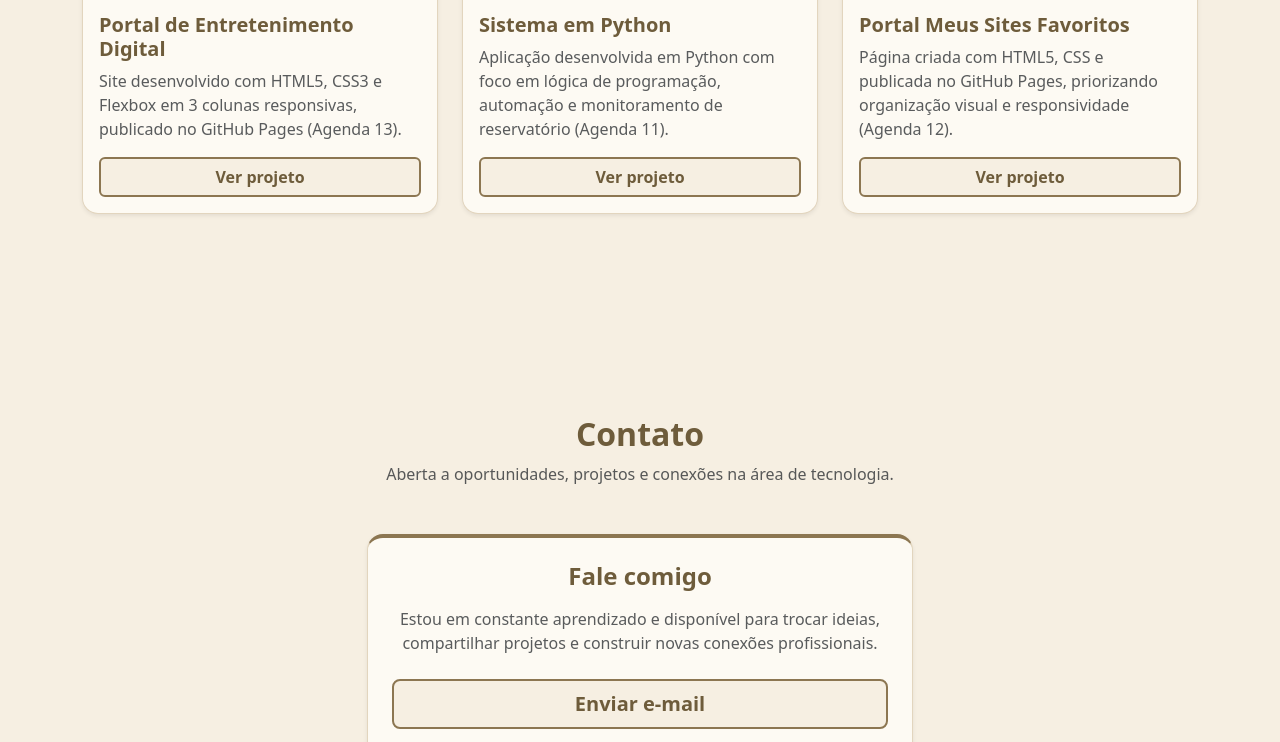
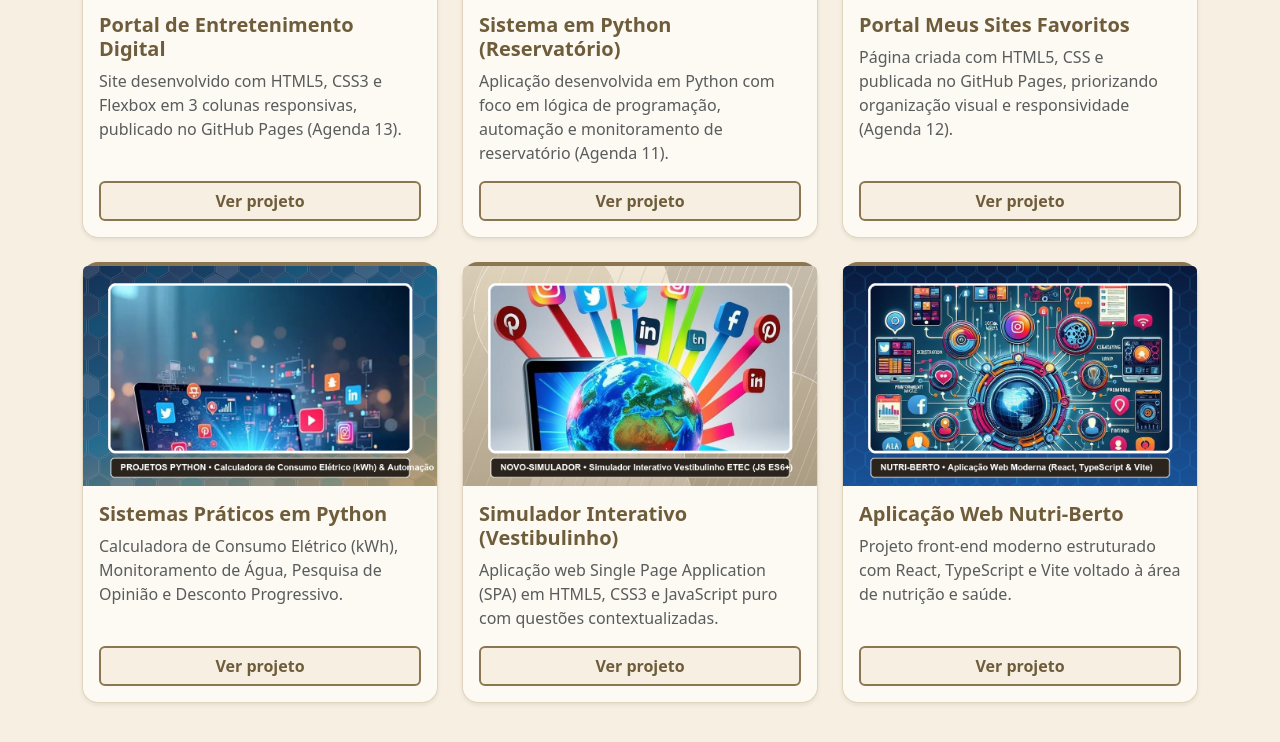
Before and after one commit to bertogomesiraci-33/portfolio, a plain HTML site: page index.html in a window 1280 px wide. Shown: the part 2629-3371 px from the top of the page. Drawn offline with nearby package versions, Linux system fonts and the light colour scheme.

Commit message:
feat: completa p1.png a p6.png e slides com os fundos hexagonais e geometricos e imagens da Iraci

```diff
--- a/index.html
+++ b/index.html
@@ -338,7 +338,7 @@
                     <div class="card h-100 shadow-sm border-0 rounded-4 card-neutro card-hover">
                         <img src="imagens/p2.png" class="card-img-top project-img" alt="Sistema em Python">
                         <div class="card-body d-flex flex-column">
-                            <h5 class="card-title titulo-caqui fw-bold">Sistema em Python</h5>
+                            <h5 class="card-title titulo-caqui fw-bold">Sistema em Python (Reservatório)</h5>
                             <p class="card-text text-muted flex-grow-1">
                                 Aplicação desenvolvida em Python com foco em lógica de programação, automação e monitoramento de reservatório (Agenda 11).
                             </p>
@@ -346,6 +346,7 @@
                         </div>
                     </div>
                 </div>
+
                 <div class="col-md-6 col-xl-4">
                     <div class="card h-100 shadow-sm border-0 rounded-4 card-neutro card-hover">
                         <img src="imagens/p3.png" class="card-img-top project-img" alt="Portal Meus Sites Favoritos">
@@ -355,6 +356,45 @@
                                 Página criada com HTML5, CSS e publicada no GitHub Pages, priorizando organização visual e responsividade (Agenda 12).
                             </p>
                             <a href="https://bertogomesiraci-33.github.io/AGENDA_12/" target="_blank" class="btn btn-caqui mt-auto">Ver projeto</a>
+                        </div>
+                    </div>
+                </div>
+
+                <div class="col-md-6 col-xl-4">
+                    <div class="card h-100 shadow-sm border-0 rounded-4 card-neutro card-hover">
+                        <img src="imagens/p4.png" class="card-img-top project-img" alt="Coleção de Sistemas em Python">
+                        <div class="card-body d-flex flex-column">
+                            <h5 class="card-title titulo-caqui fw-bold">Sistemas Práticos em Python</h5>
+                            <p class="card-text text-muted flex-grow-1">
+                                Calculadora de Consumo Elétrico (kWh), Monitoramento de Água, Pesquisa de Opinião e Desconto Progressivo.
+                            </p>
+                            <a href="https://github.com/bertogomesiraci-33/projetos" target="_blank" class="btn btn-caqui mt-auto">Ver projeto</a>
+                        </div>
+                    </div>
+                </div>
+
+                <div class="col-md-6 col-xl-4">
+                    <div class="card h-100 shadow-sm border-0 rounded-4 card-neutro card-hover">
+                        <img src="imagens/p5.png" class="card-img-top project-img" alt="Simulador Interativo">
+                        <div class="card-body d-flex flex-column">
+                            <h5 class="card-title titulo-caqui fw-bold">Simulador Interativo (Vestibulinho)</h5>
+                            <p class="card-text text-muted flex-grow-1">
+                                Aplicação web Single Page Application (SPA) em HTML5, CSS3 e JavaScript puro com questões contextualizadas.
+                            </p>
+                            <a href="https://github.com/bertogomesiraci-33/Novo-simulador" target="_blank" class="btn btn-caqui mt-auto">Ver projeto</a>
+                        </div>
+                    </div>
+                </div>
+
+                <div class="col-md-6 col-xl-4">
+                    <div class="card h-100 shadow-sm border-0 rounded-4 card-neutro card-hover">
+                        <img src="imagens/p6.png" class="card-img-top project-img" alt="Aplicação Web Nutri-Berto">
+                        <div class="card-body d-flex flex-column">
+                            <h5 class="card-title titulo-caqui fw-bold">Aplicação Web Nutri-Berto</h5>
+                            <p class="card-text text-muted flex-grow-1">
+                                Projeto front-end moderno estruturado com React, TypeScript e Vite voltado à área de nutrição e saúde.
+                            </p>
+                            <a href="https://github.com/bertogomesiraci-33/nutri-berto" target="_blank" class="btn btn-caqui mt-auto">Ver projeto</a>
                         </div>
                     </div>
                 </div>
```
Also changed, not shown: imagens/p1.png, imagens/p2.png, imagens/p3.png, imagens/p4.png (added), imagens/p5.png (added), imagens/p6.png (added), imagens/slide1.png, 2 other files.
